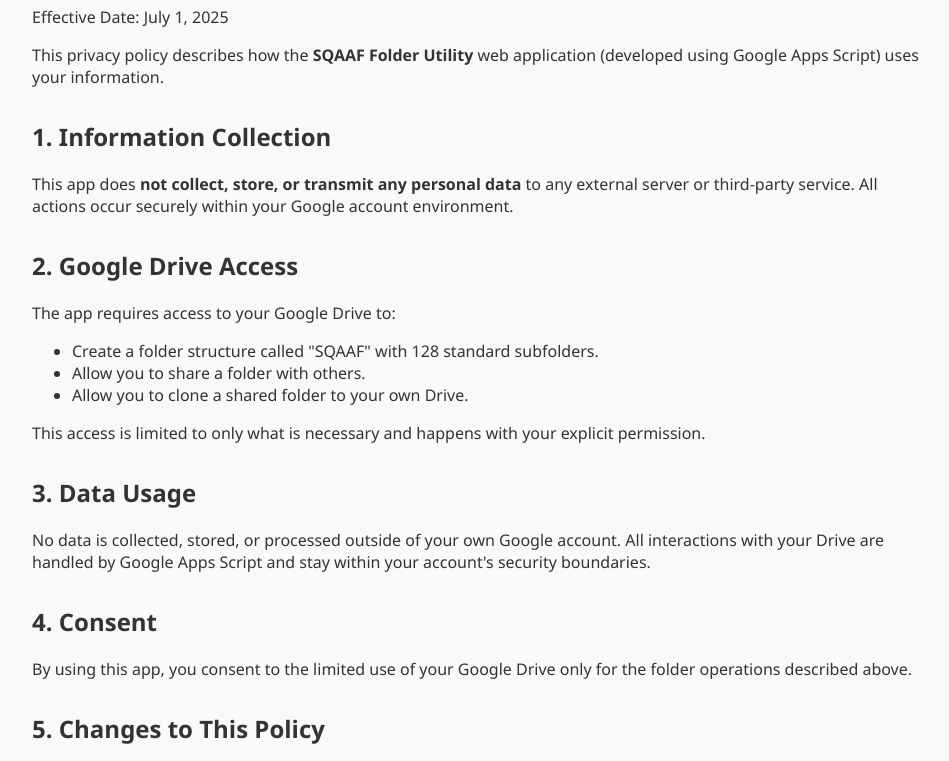
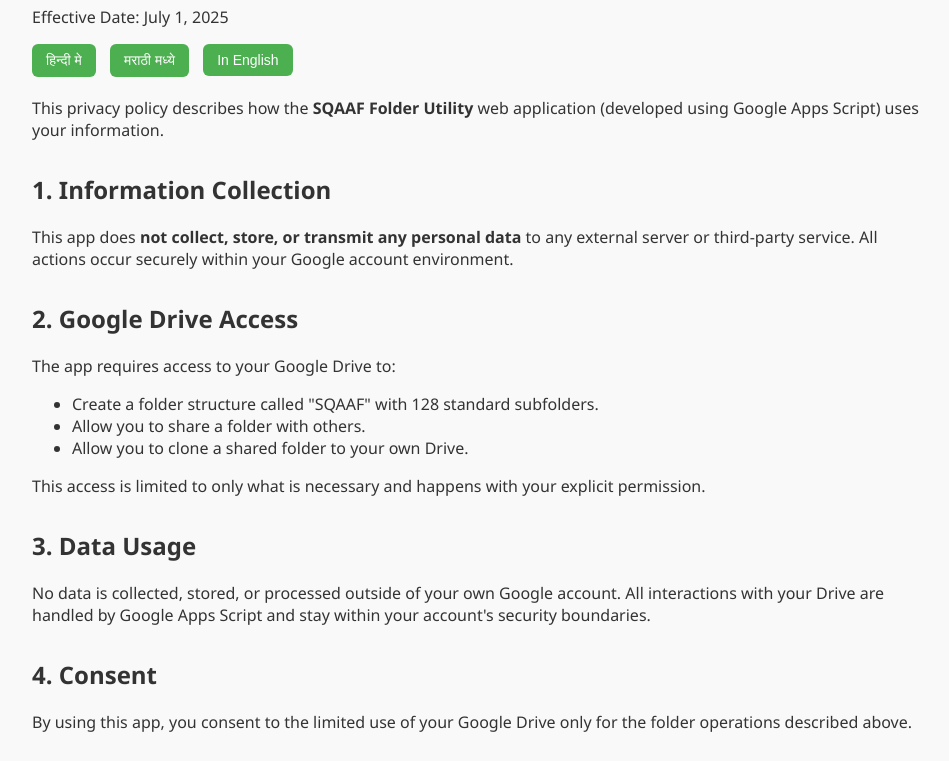
Before and after one commit to VedantKawade3/SQAAF-Utility-Web-App, a plain HTML site: page index.html in a window 1280 px wide. Shown: the part 112-873 px from the top of the page, without its empty margins (158-1107 px from the left). Drawn offline with Linux system fonts and the light colour scheme.

Commit message:
Update index.html

```diff
--- a/index.html
+++ b/index.html
@@ -1,18 +1,17 @@
 <!DOCTYPE html>
 <html lang="en">
 <head>
-  <meta charset="UTF-8">
-  <meta name="viewport" content="width=device-width, initial-scale=1">
+  <meta charset="UTF-8" />
+  <meta name="viewport" content="width=device-width, initial-scale=1" />
   <title>Privacy Policy - SQAAF Folder Utility</title>
   <style>
     body {
       font-family: 'Segoe UI', sans-serif;
-      margin: 0;
+      background: #f9f9f9;
+      color: #333;
       padding: 2rem;
       max-width: 900px;
       margin: auto;
-      background: #f9f9f9;
-      color: #333;
     }
     h1 {
       color: #4CAF50;
@@ -21,11 +20,30 @@
       margin-top: 2rem;
       color: #333;
     }
+    .translate-buttons {
+      margin-bottom: 20px;
+    }
+    .translate-buttons button {
+      padding: 8px 14px;
+      font-size: 14px;
+      margin-right: 10px;
+      border: none;
+      border-radius: 6px;
+      cursor: pointer;
+      background-color: #4CAF50;
+      color: white;
+    }
   </style>
 </head>
 <body>
   <h1>Privacy Policy</h1>
   <p>Effective Date: July 1, 2025</p>
+
+  <div class="translate-buttons">
+    <button onclick="translateTo('hi')">हिन्दी मे</button>
+    <button onclick="translateTo('mr')">मराठी मध्ये </button>
+    <button onclick="translateTo('en')">In English</button>
+  </div>
 
   <p>This privacy policy describes how the <strong>SQAAF Folder Utility</strong> web application (developed using Google Apps Script) uses your information.</p>
 
@@ -51,6 +69,30 @@
   <p>This policy may be updated in the future. All updates will be posted on this page.</p>
 
   <h2>6. Contact</h2>
-  <p>If you have questions about this policy, please contact the developer at: <strong>ranjeetkawade@gmail.com</strong></p>
+  <p>If you have questions about this policy, please contact the developer at: <strong>vedantkawade.services@gmail.com</strong></p>
+
+  <!-- Google Translate Widget -->
+  <div id="google_translate_element" style="display:none;"></div>
+
+  <script type="text/javascript">
+    function googleTranslateElementInit() {
+      new google.translate.TranslateElement(
+        { pageLanguage: 'en', includedLanguages: 'en,hi,mr', layout: google.translate.TranslateElement.InlineLayout.SIMPLE },
+        'google_translate_element'
+      );
+    }
+
+    function translateTo(lang) {
+      const select = document.querySelector('select.goog-te-combo');
+      if (select) {
+        select.value = lang;
+        select.dispatchEvent(new Event('change'));
+      }
+    }
+  </script>
+
+  <script type="text/javascript"
+    src="//translate.google.com/translate_a/element.js?cb=googleTranslateElementInit">
+  </script>
 </body>
 </html>
```
